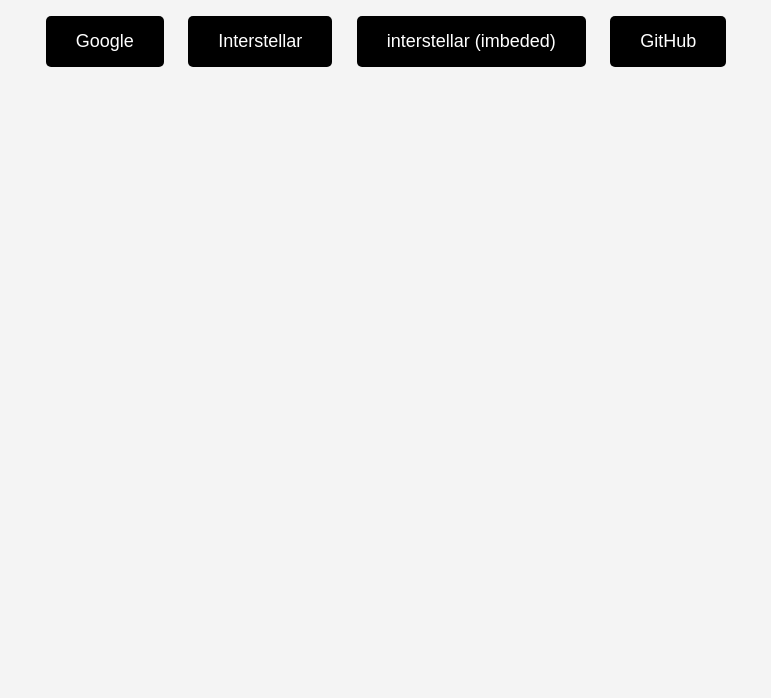
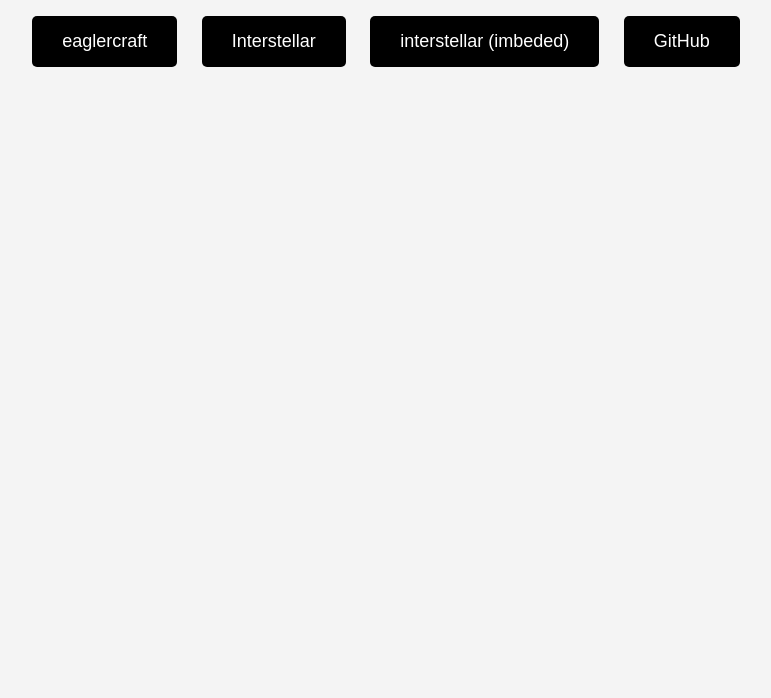
Before and after one commit to elrdoge/elrdoge.github.io, a plain HTML site: page mans.html in a window 1280 px wide. Shown: the part 102-800 px from the top of the page, without its empty margins (254-1025 px from the left). Drawn offline with Linux system fonts and the light colour scheme.

Commit message:
Update mans.html

```diff
--- a/mans.html
+++ b/mans.html
@@ -32,10 +32,9 @@
 
     <h1>Welcome to My Website</h1>
 
-    <a href="https://www.google.com" class="button">Google</a>
+    <a href="https://stocks58.github.io/eagcraft.html" class="button">eaglercraft</a>
     <a href="https://definite-yolanda-elrgmaes-3e3767d0.koyeb.app//" class="button">Interstellar</a>
     <a href="https://stocks58.github.io/ints.html" class="button">interstellar (imbeded)</a>
     <a href="https://www.github.com" class="button">GitHub</a>
-
-</body>
+</body
 </html>
```
